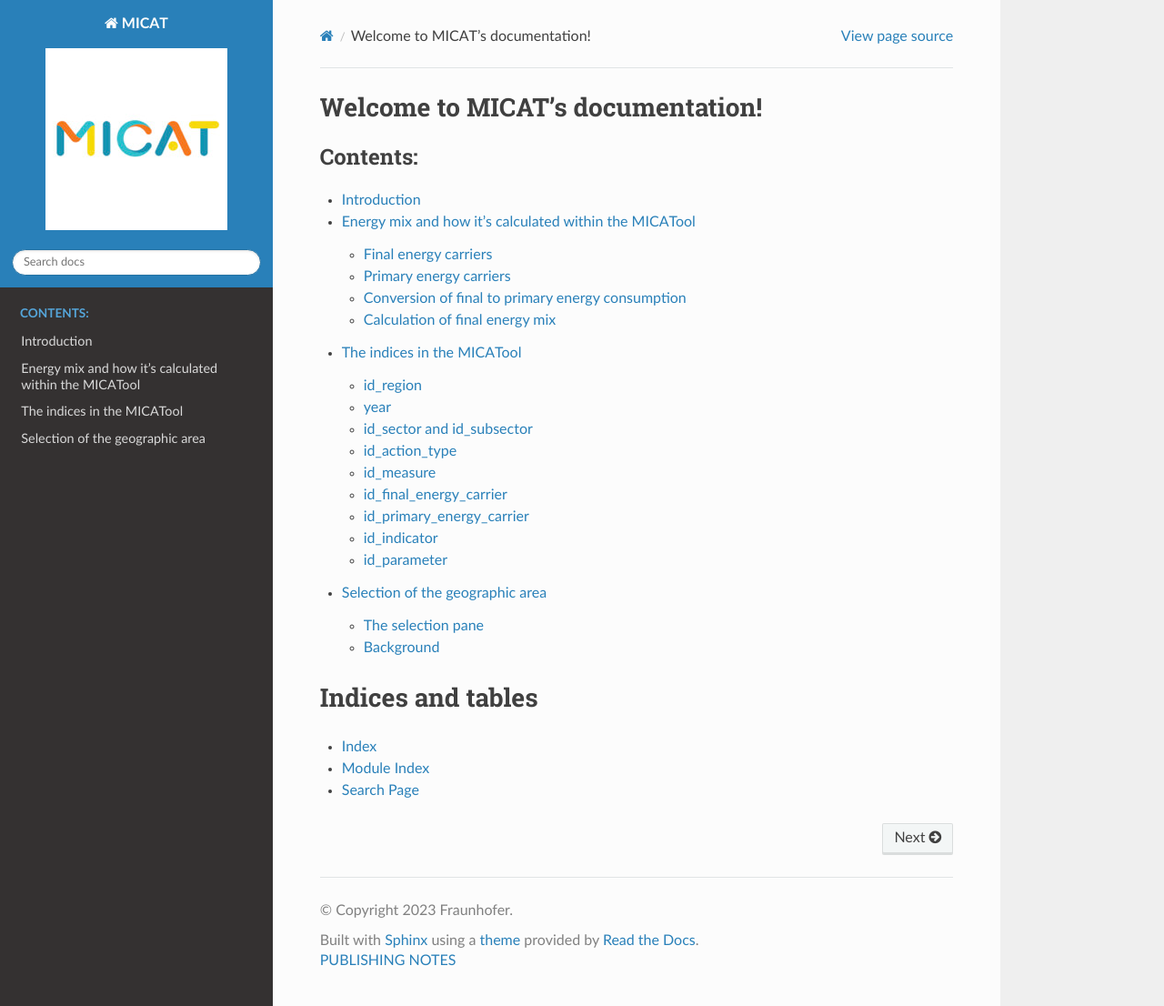
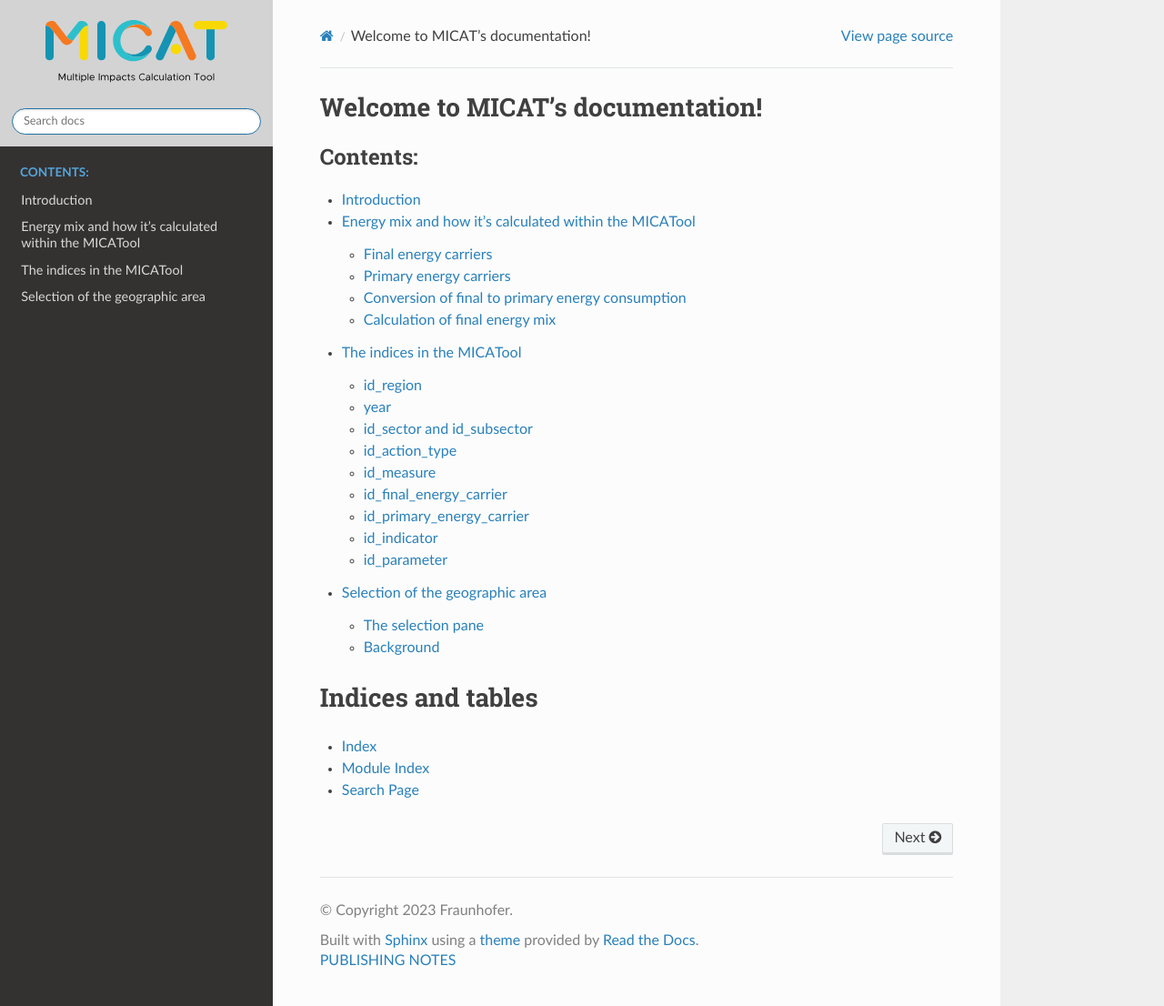
Before and after one commit to fraunhofer-isi/micat, a Sphinx documentation site: the page built from doc/source/index.rst, in a window 1280 px wide and 1106 px high. Shown: the whole window at 91% size. Built offline with Sphinx 7.4.7 and the Read the Docs theme 2.0.0, drawn with Linux system fonts in a browser that asks for light colours.

Commit message:
improved logo #5

```diff
--- /dev/null
+++ b/doc/source/_static/css/custom.css
@@ -0,0 +1,3 @@
+.logo {
+    width: 200px;
+}
--- a/doc/source/conf.py
+++ b/doc/source/conf.py
@@ -32,7 +32,7 @@
     "dollarmath",
     #"fieldlist",
     #"html_admonition",
-    #"html_image",
+    "html_image",
     #"linkify",
     #"replacements",
     #"smartquotes",
@@ -58,9 +58,16 @@
 # 'natura', 'nonav', 'pyramid', 'scrolls', 'sphinx doc', 'traditional',
 # 'sphinxawesome_theme',
 html_theme = 'sphinx_rtd_theme'
-html_logo = 'micat_logo.jpg'
+html_logo = 'micat_logo.svg'
+
+html_theme_options = {
+    'logo_only': True,
+    'style_nav_header_background': 'lightgrey'
+}
 
 # -- Options for PDF output -------------------------------------------------
+
+latex_logo = 'micat_logo.png'
 
 # Grouping the document tree into PDF files. List of tuples
 # (source start file, target name, title, author, options).
@@ -93,7 +100,7 @@
 # https://www.sphinx-doc.org/en/master/usage/configuration.html#options-for-latex-output
 # https://9to5answer.com/sphinx-pdf-themes
 
-latex_logo = html_logo
+
 
 latex_elements = {
     'preamble': r'''
@@ -103,19 +110,20 @@
         % under build/latex (e.g. sphinxhowto.cls), put it under source/_templates and
         % reference it from this configuration file. Also see
         % https://www.sphinx-doc.org/en/master/latex.html#latex-macros-and-environments
-
+        \usepackage{svg}
+        \usepackage{shellesc}
     ''',
     'maketitle': r'''
         \pagenumbering{Roman}
         \begin{titlepage}
             \centering
-            \vspace*{40mm}
+            \vspace*{30mm}
             \begin{figure}[!h]
                 \centering
                 \sphinxlogo
             \end{figure}
 
-            \vspace{0mm}
+            \vspace{15mm}
             \Large \textbf{{''' + author + r'''}}
 
             \vspace{15mm}
```
Also changed, not shown: doc/source/_static/static_file_demo.txt (deleted), doc/source/micat_github_social_preview.png (added), doc/source/micat_logo.jpg (deleted), doc/source/micat_logo.png (added), doc/source/micat_logo.svg.
